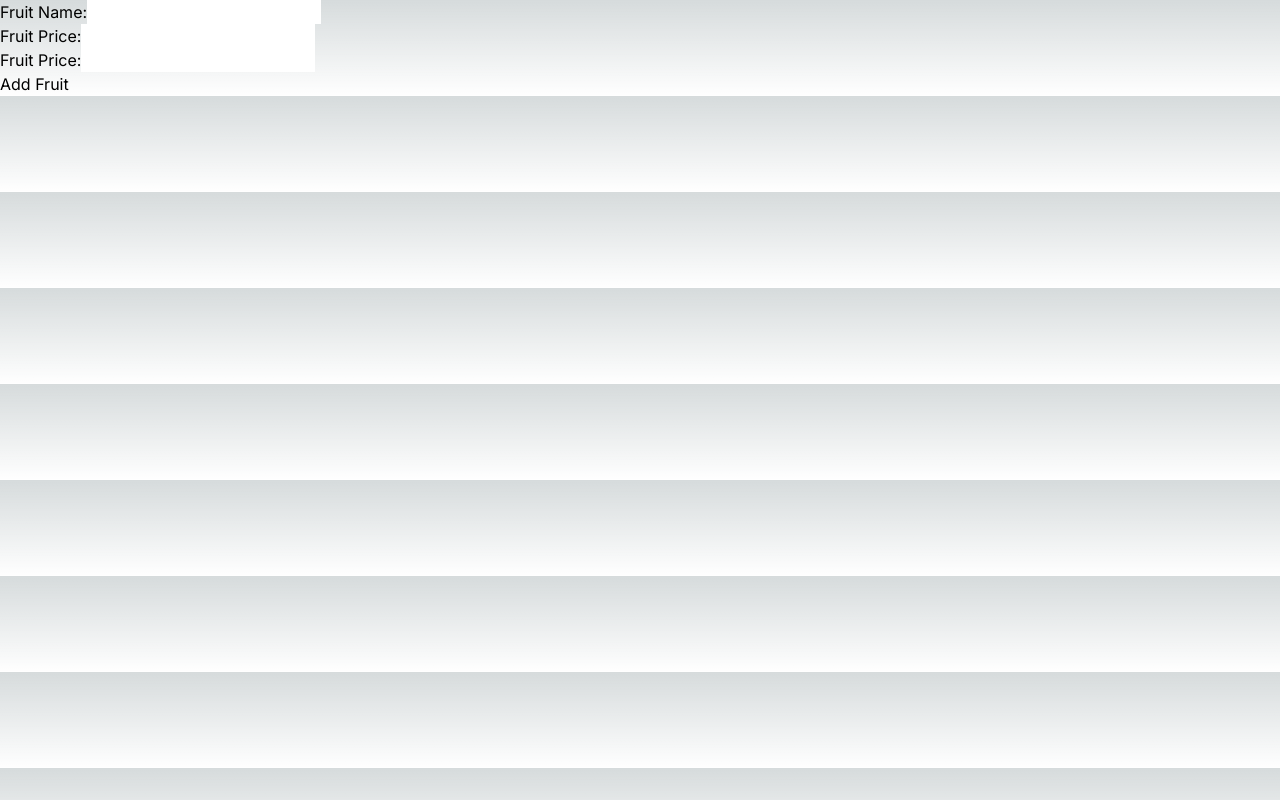
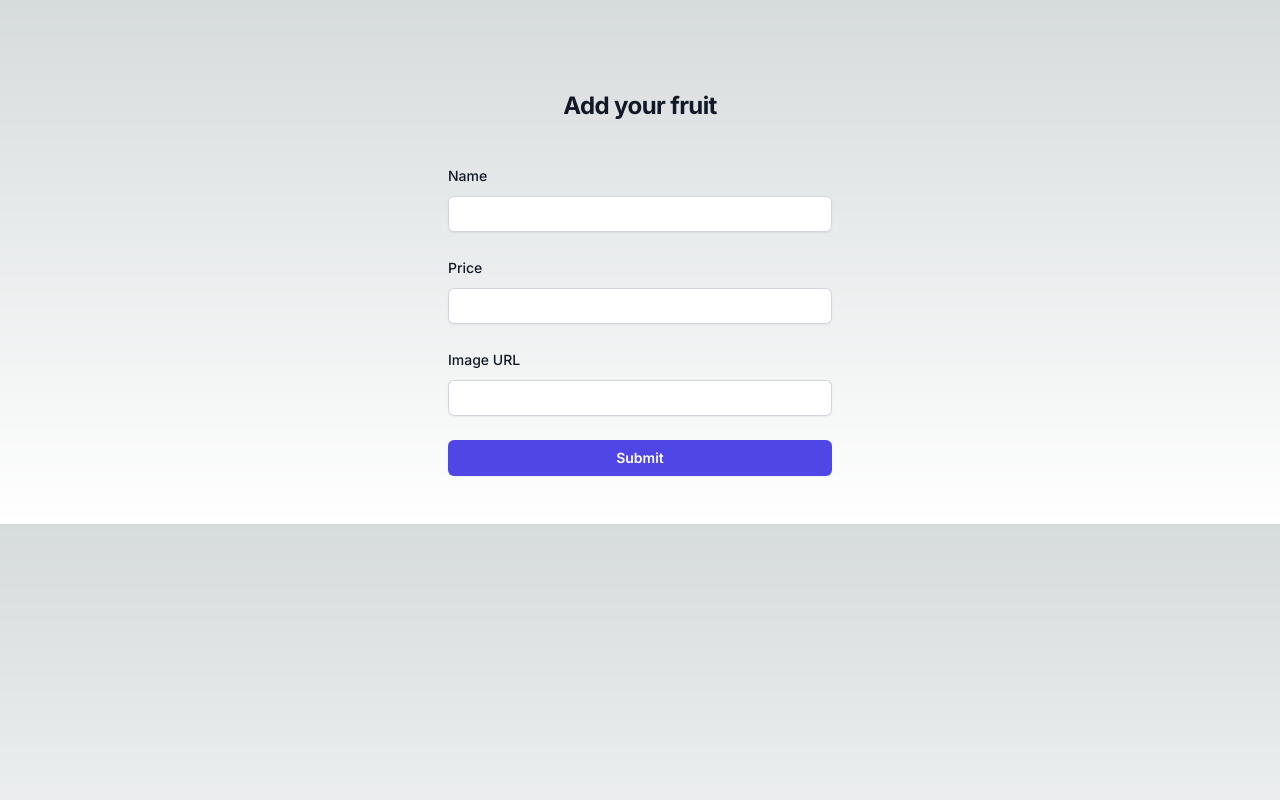
Before and after one commit to russellcxl/fruits, a Next.js app: page /fruits in a window 1280 px wide. Built offline with nearby package versions, Linux system fonts and the light colour scheme.

Commit message:
able to add items to cart

```diff
--- /dev/null
+++ b/app/cart.tsx
@@ -0,0 +1,3 @@
+export default function Cart() {
+
+}
--- a/app/form.tsx
+++ /dev/null
@@ -1,41 +0,0 @@
-import { useState } from 'react';
-
-export default function MyForm() {
-    const [fruitName, setFruitName] = useState('');
-    const [fruitPrice, setFruitPrice] = useState('');
-    const [fruitImage, setFruitImage] = useState('');
-
-    const handleSubmit = async (e: React.FormEvent<HTMLFormElement>) => {
-        e.preventDefault();
-        const response = await fetch('/api/add-fruit', {
-            method: 'POST',
-            body: JSON.stringify({ name: fruitName, price: fruitPrice, image_url: fruitImage })
-        });
-        if (response.ok) {
-            console.log('Fruit added successfully!');
-        } else {
-            console.error('Error adding fruit!');
-        }
-    };
-
-    return (
-        <form onSubmit={handleSubmit}>
-            <label>
-                Fruit Name:
-                <input type="text" value={fruitName} onChange={(e) => setFruitName(e.target.value)} />
-            </label>
-            <br />
-            <label>
-                Fruit Price:
-                <input type="text" value={fruitPrice} onChange={(e) => setFruitPrice(e.target.value)} />
-            </label>
-            <br />
-            <label>
-                Fruit Price:
-                <input type="text" value={fruitImage} onChange={(e) => setFruitImage(e.target.value)} />
-            </label>
-            <br />
-            <button type="submit">Add Fruit</button>
-        </form>
-    );
-}
--- a/app/fruits/page.tsx
+++ b/app/fruits/page.tsx
@@ -1,8 +1,8 @@
 "use client"
 
-import { useState } from 'react';
+import { useState } from "react";
 
-export default function MyForm() {
+export default function Example() {
   const [fruitName, setFruitName] = useState('');
   const [fruitPrice, setFruitPrice] = useState('');
   const [fruitImage, setFruitImage] = useState('');
@@ -19,25 +19,67 @@
       console.error('Error adding fruit!');
     }
   };
+  return (
+    <div className="flex min-h-full flex-1 flex-col justify-center px-6 py-12 lg:px-8">
+      <div className="sm:mx-auto sm:w-full sm:max-w-sm">
+        <h2 className="mt-10 text-center text-2xl font-bold leading-9 tracking-tight text-gray-900">
+          Add your fruit
+        </h2>
+      </div>
 
-  return (
-    <form onSubmit={handleSubmit}>
-      <label>
-        Fruit Name:
-        <input type="text" value={fruitName} onChange={(e) => setFruitName(e.target.value)} />
-      </label>
-      <br />
-      <label>
-        Fruit Price:
-        <input type="text" value={fruitPrice} onChange={(e) => setFruitPrice(e.target.value)} />
-      </label>
-      <br />
-      <label>
-        Fruit Price:
-        <input type="text" value={fruitImage} onChange={(e) => setFruitImage(e.target.value)} />
-      </label>
-      <br />
-      <button type="submit">Add Fruit</button>
-    </form>
-  );
+      <div className="mt-10 sm:mx-auto sm:w-full sm:max-w-sm">
+        <form className="space-y-6" action="#" method="POST" onClick={handleSubmit}>
+          <div>
+            <label className="block text-sm font-medium leading-6 text-gray-900">
+              Name
+            </label>
+            <div className="mt-2">
+              <input
+                onChange={(e) => setFruitName(e.target.value)}
+                type="text"
+                required
+                className="block w-full rounded-md border-0 py-1.5 text-gray-900 shadow-sm ring-1 ring-inset ring-gray-300 placeholder:text-gray-400 focus:ring-2 focus:ring-inset focus:ring-indigo-600 sm:text-sm sm:leading-6"
+              />
+            </div>
+          </div>
+
+          <div>
+            <label className="block text-sm font-medium leading-6 text-gray-900">
+              Price
+            </label>
+            <div className="mt-2">
+              <input
+                onChange={(e) => setFruitPrice(e.target.value)}
+                type="text"
+                required
+                className="block w-full rounded-md border-0 py-1.5 text-gray-900 shadow-sm ring-1 ring-inset ring-gray-300 placeholder:text-gray-400 focus:ring-2 focus:ring-inset focus:ring-indigo-600 sm:text-sm sm:leading-6"
+              />
+            </div>
+          </div>
+
+          <div>
+            <label className="block text-sm font-medium leading-6 text-gray-900">
+              Image URL
+            </label>
+            <div className="mt-2">
+              <input
+                onChange={(e) => setFruitImage(e.target.value)}
+                type="text"
+                required
+                className="block w-full rounded-md border-0 py-1.5 text-gray-900 shadow-sm ring-1 ring-inset ring-gray-300 placeholder:text-gray-400 focus:ring-2 focus:ring-inset focus:ring-indigo-600 sm:text-sm sm:leading-6"
+              />
+            </div>
+          </div>
+          <div>
+            <button
+              type="submit"
+              className="flex w-full justify-center rounded-md bg-indigo-600 px-3 py-1.5 text-sm font-semibold leading-6 text-white shadow-sm hover:bg-indigo-500 focus-visible:outline focus-visible:outline-2 focus-visible:outline-offset-2 focus-visible:outline-indigo-600"
+            >
+              Submit
+            </button>
+          </div>
+        </form>
+      </div>
+    </div>
+  )
 }
--- a/app/globals.css
+++ b/app/globals.css
@@ -25,3 +25,17 @@
     )
     rgb(var(--background-start-rgb));
 }
+
+input[type='number']::-webkit-inner-spin-button,
+input[type='number']::-webkit-outer-spin-button {
+  -webkit-appearance: none;
+  margin: 0;
+}
+
+.custom-number-input input:focus {
+  outline: none !important;
+}
+
+.custom-number-input button:focus {
+  outline: none !important;
+}
--- a/app/page.tsx
+++ b/app/page.tsx
@@ -4,6 +4,8 @@
 
 export default function Home() {
   const [data, setData] = useState<{ id: number, name: string, price: number, image_url: string }[]>([]);
+  const [cart, setCart] = useState<{ id: number, name: string, price: number, quantity: number }[]>([]);
+
   useEffect(() => {
     const fetchResponse = async () => {
       const res = await fetch('/api/get-fruits');
@@ -12,11 +14,24 @@
     };
     fetchResponse();
   }, []);
+
+  const handleAddToCart = (fruit: { id: number, name: string, price: number }) => {
+    const existingCartItem = cart.find(item => item.id === fruit.id);
+    if (existingCartItem) {
+      setCart(prevCart => prevCart.map(item => item.id === fruit.id ? { ...item, quantity: item.quantity + 1 } : item));
+    } else {
+      setCart(prevCart => [...prevCart, { id: fruit.id, name: fruit.name, price: fruit.price, quantity: 1 }]);
+    }
+  };
+
+  const handleRemoveFromCart = (fruitId: number) => {
+    setCart(prevCart => prevCart.filter(item => item.id !== fruitId));
+  };
+
   return (
-    <div className="bg-white">
-      <div className="mx-auto max-w-2xl px-4 py-16 sm:px-6 sm:py-24 lg:max-w-7xl lg:px-8">
+    <div className="bg-white mx-auto grid grid-cols-12 gap-4 p-1">
+      <div className="col-span-12 rounded-lg bg-white p-32 sm:col-span-8">
         <h2 className="text-2xl font-bold tracking-tight text-gray-900">Fruits</h2>
-
         <div className="mt-6 grid grid-cols-1 gap-x-6 gap-y-10 sm:grid-cols-2 lg:grid-cols-4 xl:gap-x-8">
           {data.map((x) => (
             <div key={x.id} className="group relative">
@@ -32,12 +47,26 @@
                     {x.name}
                   </h3>
                 </div>
+                <div className="flex items-center">
+                  <button onClick={() => handleAddToCart({ id: x.id, name: x.name, price: x.price })} className="bg-gray-800 text-white px-4 py-2 rounded-md">
+                    Add to Cart
+                  </button>
+                </div>
                 <p className="text-sm font-medium text-gray-900">${x.price}</p>
               </div>
             </div>
           ))}
         </div>
       </div>
+      <div className="col-span-12 rounded-lg border border-gray-400 bg-gray-200 p-16 sm:col-span-4">
+        <h2 className="text-2xl font-bold tracking-tight text-gray-900">Cart</h2>
+        <div className="mt-6">
+          {cart.map((item) => (
+            <li className='text-black'>{item.name} x {item.quantity} = ${(item.quantity * item.price).toFixed(2)}</li>
+          ))}
+        </div>
+      </div>
     </div>
+
   )
 }
--- a/tailwind.config.js
+++ b/tailwind.config.js
@@ -16,5 +16,6 @@
   },
   plugins: [
     require('@tailwindcss/aspect-ratio'),
+    require('@tailwindcss/forms'),
   ],
 }
```
Also changed, not shown: package.json (+6 -4 lines), 1 other file (tests, documents, lock files or other folders).
